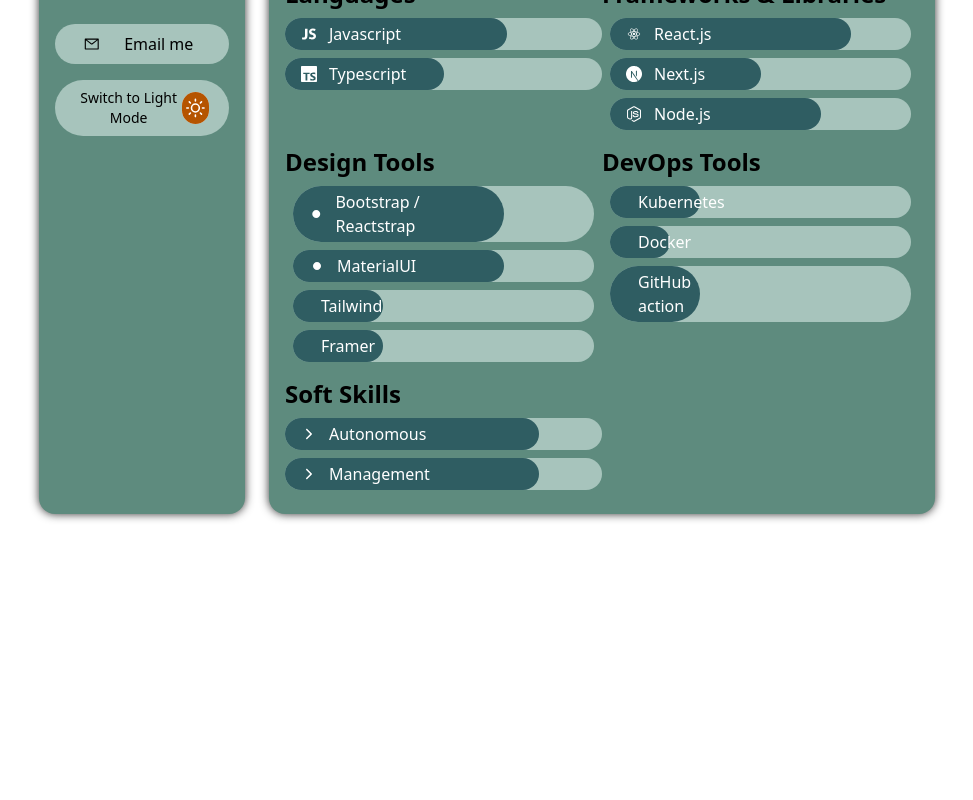
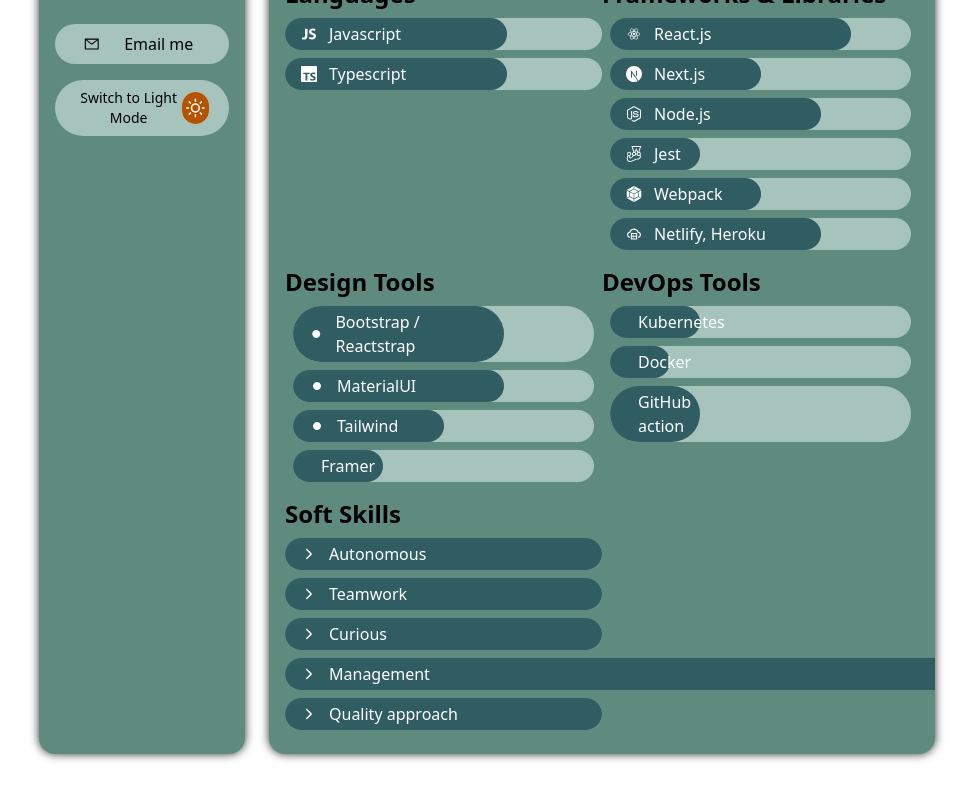
Before and after one commit to BenjaminDexant/portfolio-next, a Next.js app: page /resume in a window 1280 px wide. Shown: the part 618-1418 px from the top of the page, without its empty margins (153-1126 px from the left). Before the commit the page ends 1188 px from the top, so only its background shows below. Built offline with nearby package versions, Linux system fonts and the light colour scheme.

Commit message:
update datas

```diff
--- a/data.ts
+++ b/data.ts
@@ -51,7 +51,7 @@ export const languages: ISkill[] = [
 	},
 	{
 		title: "Typescript",
-		level: "50%",
+		level: "70%",
 		Icon: SiTypescript,
 	},
 ];
@@ -72,22 +72,21 @@ export const devTools: ISkill[] = [
 		level: "70%",
 		Icon: FaNodeJs,
 	},
-	/* 	{
+	{
 		title: "Jest",
-		level: "10%",
+		level: "30%",
 		Icon: SiJest,
 	},
 	{
-		title: "Webpack custom config",
+		title: "Webpack",
 		level: "50%",
 		Icon: SiWebpack,
 	},
 	{
-		title: "Deployment & cloud providers (Netlify, Heroku, AWS, ..)",
-		level: "30%",
+		title: "Netlify, Heroku",
+		level: "70%",
 		Icon: AiOutlineCloudServer,
 	},
- */
 ];
 
 export const designTools: ISkill[] = [
@@ -103,7 +102,7 @@ export const designTools: ISkill[] = [
 	},
 	{
 		title: "Tailwind",
-		level: "30%",
+		level: "50%",
 		Icon: GoPrimitiveDot,
 	},
 	{
@@ -140,12 +139,27 @@ export const devopsTools: ISkill[] = [
 export const softSkills: ISkill[] = [
 	{
 		title: "Autonomous",
-		level: "80%",
+		level: "100%",
+		Icon: IoIosArrowForward,
+	},
+	{
+		title: "Teamwork",
+		level: "100%",
+		Icon: IoIosArrowForward,
+	},
+	{
+		title: "Curious",
+		level: "100%",
 		Icon: IoIosArrowForward,
 	},
 	{
 		title: "Management",
-		level: "80%",
+		level: "1000%",
+		Icon: IoIosArrowForward,
+	},
+	{
+		title: "Quality approach",
+		level: "100%",
 		Icon: IoIosArrowForward,
 	},
 ];
@@ -156,7 +170,7 @@ export const projects: IProject[] = [
 		name: "My Portfolio",
 		description: "App made with Next.js Typescript and Tailwind.css.",
 		image_path: "/images/portfolio.png",
-		deployed_url: "",
+		deployed_url: "https://benjamin-portfolio.netlify.app/",
 		repository_url: "https://github.com/BenjaminDexant/portfolio-next",
 		category: ["react", "next", "ts"],
 		tech_used: ["React.js", "Next.js", "Typescript", "Tailwind.css"],
@@ -172,15 +186,25 @@ export const projects: IProject[] = [
 		category: ["react", "mongo", "express", "heroku", "netlify"],
 		tech_used: ["React.js", "Express", "Node.js", "Netlify", "Heroku"],
 	},
-	/* {
+	{
 		id: 3,
 		name: "WebPPIT",
 		description:
-			"App created during my intership with the French Civil Aviation Authority using React.js, Websocket and Vanilla Javascript.",
-		image_path: "",
+			"App created during my intership with the French Civil Aviation Authority using React.js, Websocket and Vanilla Javascript. Migration from a desktop application to a JS web application of an Air Traffic Control simulation program. Graphical interface to assist and/or supervise operators during an Air Traffic Control simulation",
+		image_path: "/images/webppit.png",
 		deployed_url: "",
 		repository_url: "",
-		category: ["react"],
+		category: ["react", "node"],
 		tech_used: ["React.js", "Vanilla JS", "Node.js", "Websocket", "Regexp", "IVY bus"],
-	}, */
+	},
+	{
+		id: 4,
+		name: "Court Circuit",
+		description:"Association of producers and consumers promoting short circuits and local products",
+		image_path: "/images/courtcircuit.png",
+		deployed_url: "http://51.178.54.132/",
+		repository_url: "https://github.com/BenjaminDexant/tlse0320-p3-CourtCircuit-front",
+		category: ["react", "node", "express"],
+		tech_used: ["React.js", "Node.js", "Express", "MaterialUI", "OVH"],
+	},
 ];
```
Also changed, not shown: public/images/courtcircuit.png (added), public/images/webppit.png (added).
